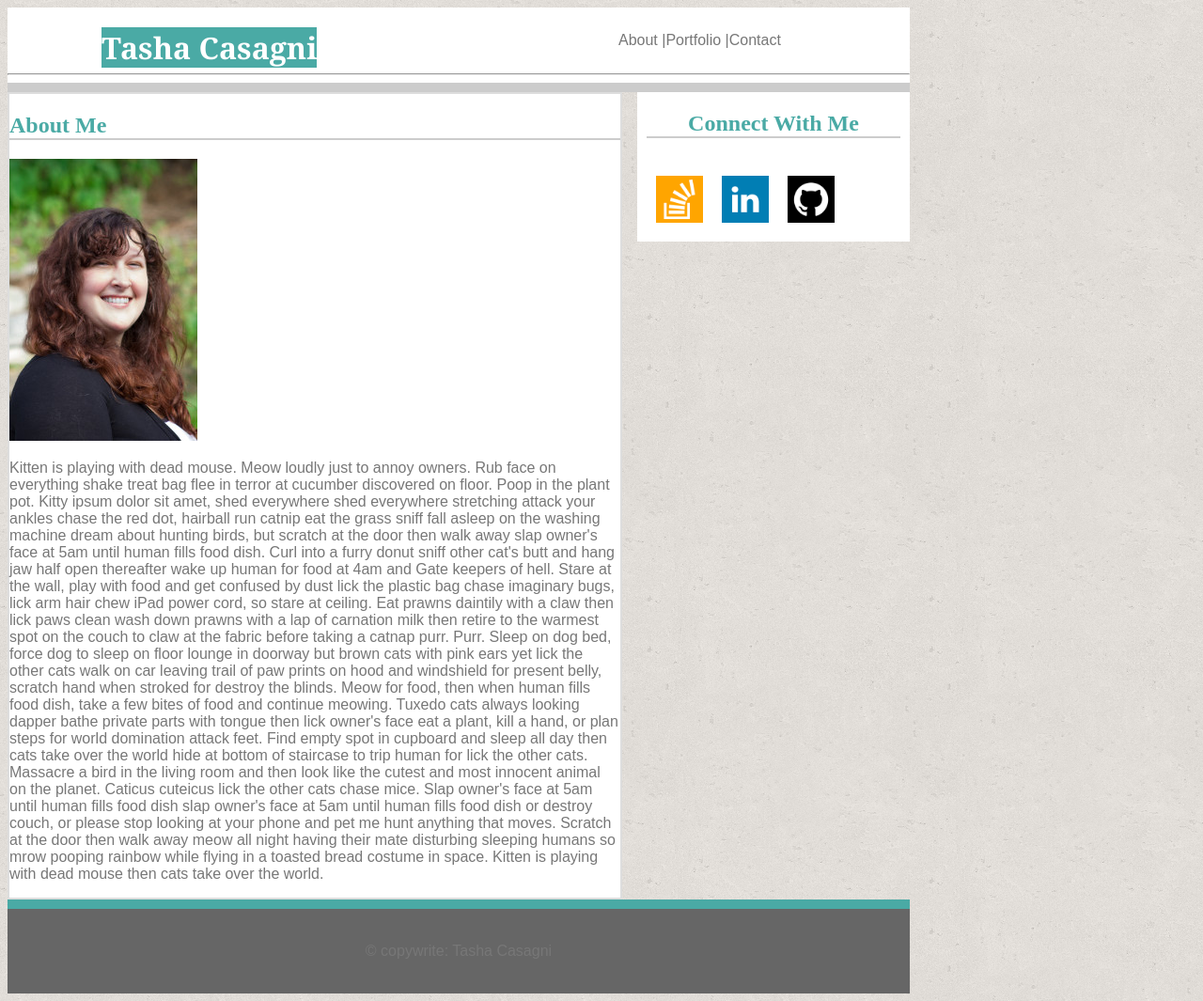
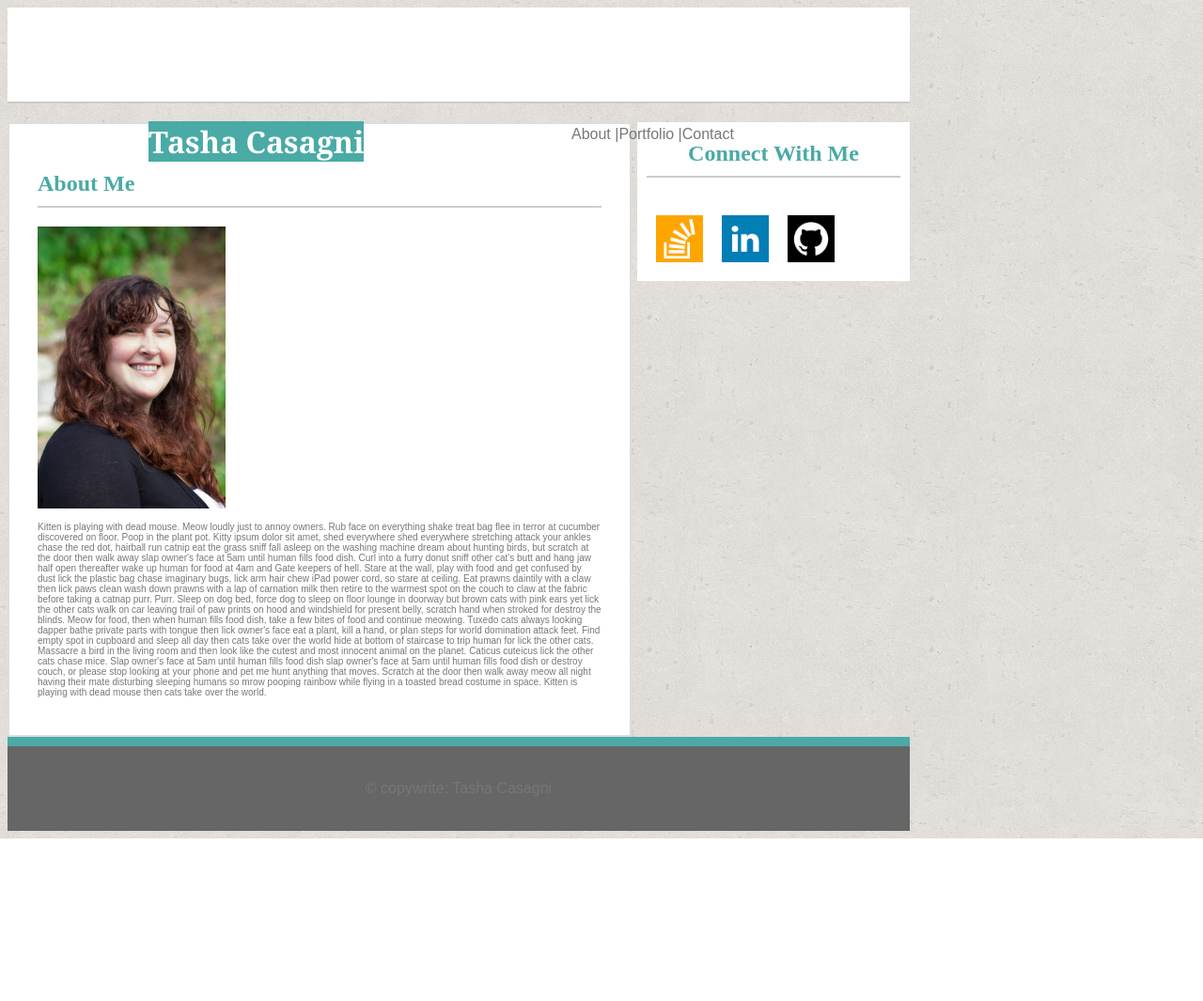
Before and after one commit to Tasha-GitHub/Basic-Portfolio, a PHP site: page / in a window 1280 px wide. Shown: the whole page at 94% size. After the commit the page ends 892 px from the top, so only its background shows below. Run offline with PHP 8.4, Linux system fonts and the light colour scheme.

Commit message:
more styling

```diff
--- a/assets/style/style.css
+++ b/assets/style/style.css
@@ -1,11 +1,41 @@
 header {
 	background-color: #ffffff;
 	border-style: none none solid none;
-	border-width: 10px;
+	border-width: 2px;
 	border-color: #cccccc;
-	overflow: visible;
 	padding-bottom: 0px;
 	font-family:'Georgia', Times, Times New Roman, serif;
+	height: 100px;
+	position: relative;
+	margin-bottom: 20px;
+}
+
+nav {
+	float:right;
+	margin-right: 100px;
+	padding: 10px 10px 10px 10px;
+	width: 200px;
+	position: relative;
+	top: 100px;
+	right: 50px;
+}
+
+nav p {
+	float:left;
+}
+
+h1 {
+
+	background-color: #4aaaa5;
+	float: left;
+	color:#ffffff;
+	margin-left: 100px;
+	margin-bottom: 0px;
+	padding-bottom: 0px;
+	position: relative;
+	top: 100px;
+	left: 50px;
+
 }
 
 body {
@@ -18,9 +48,7 @@ p {
 	font-family: 'Arial', 'Helvetica Neue', Helvetica, sans-serif;
 }
 
-nav p {
-	float:left;
-}
+
 
 footer {
 	clear: both;
@@ -57,16 +85,7 @@ hr {
 	position: relative;
 }
 
-h1 {
 
-	background-color: #4aaaa5;
-	float: left;
-	color:#ffffff;
-	margin-left: 100px;
-	margin-bottom: 0px;
-	padding-bottom: 0px;
-
-}
 
 h2 {
 
@@ -74,23 +93,24 @@ h2 {
 	border-style: none none solid none;
 	border-width: 2px;
 	border-color: #cccccc;
+	padding-bottom: 10px;
 
 }
 
-nav {
-	float:right;
-	margin-right: 100px;
-	padding: 10px 10px 10px 10px;
-	width: 200px;
-}
+
 
 section {
 	float: left;
-	width: 650px;
+	width: 600px;
 	background-color: #ffffff;
 	border-style: solid;
 	border-width: 2px;
 	border-color: #dddddd;
+	padding:30px;
+}
+
+section p {
+	font-size: 10px;
 }
 
 aside {
--- a/index.html
+++ b/index.html
@@ -13,7 +13,6 @@
 			<p>Portfolio |</p>
 			<p>Contact</p>
 		</nav>
-		<hr>
 	</header>
 
 	<section>
```
